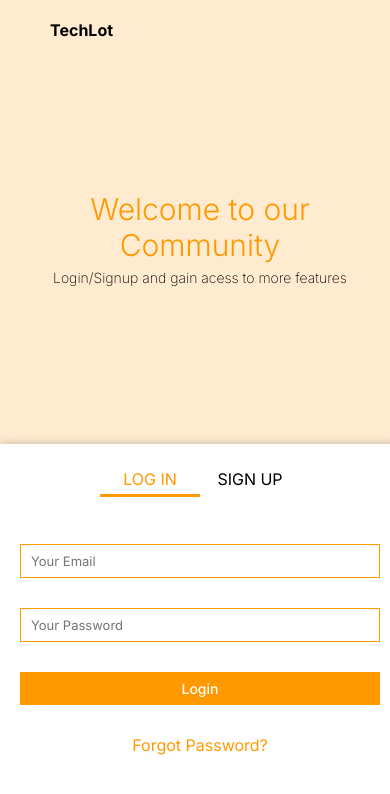
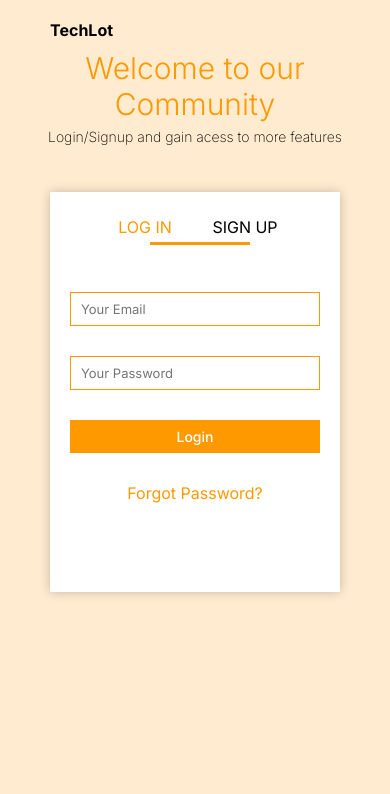
Before and after one commit to emdes12/Hamtech-IT-Solutions, a plain HTML site: page login/index.html in a window 390 px wide. Drawn offline with Linux system fonts and the light colour scheme.

Commit message:
complete the auth page

```diff
--- a/login/login.css
+++ b/login/login.css
@@ -53,6 +53,7 @@ main {
   display: flex;
   align-items: center;
   justify-content: center;
+  padding: 10px 50px 30px;
 }
 
 .form-container {
@@ -162,6 +163,9 @@ input {
 }
 
 @media (max-width: 800px) {
+  body {
+    display: block;
+  }
   .logo {
     top: 20px;
   }
@@ -175,7 +179,7 @@ input {
     align-items: center;
     justify-content: center;
     text-align: center;
-    padding: 50px 20px 10px;
+    padding: 50px 20px 30px;
   }
 
   h3 {
```
